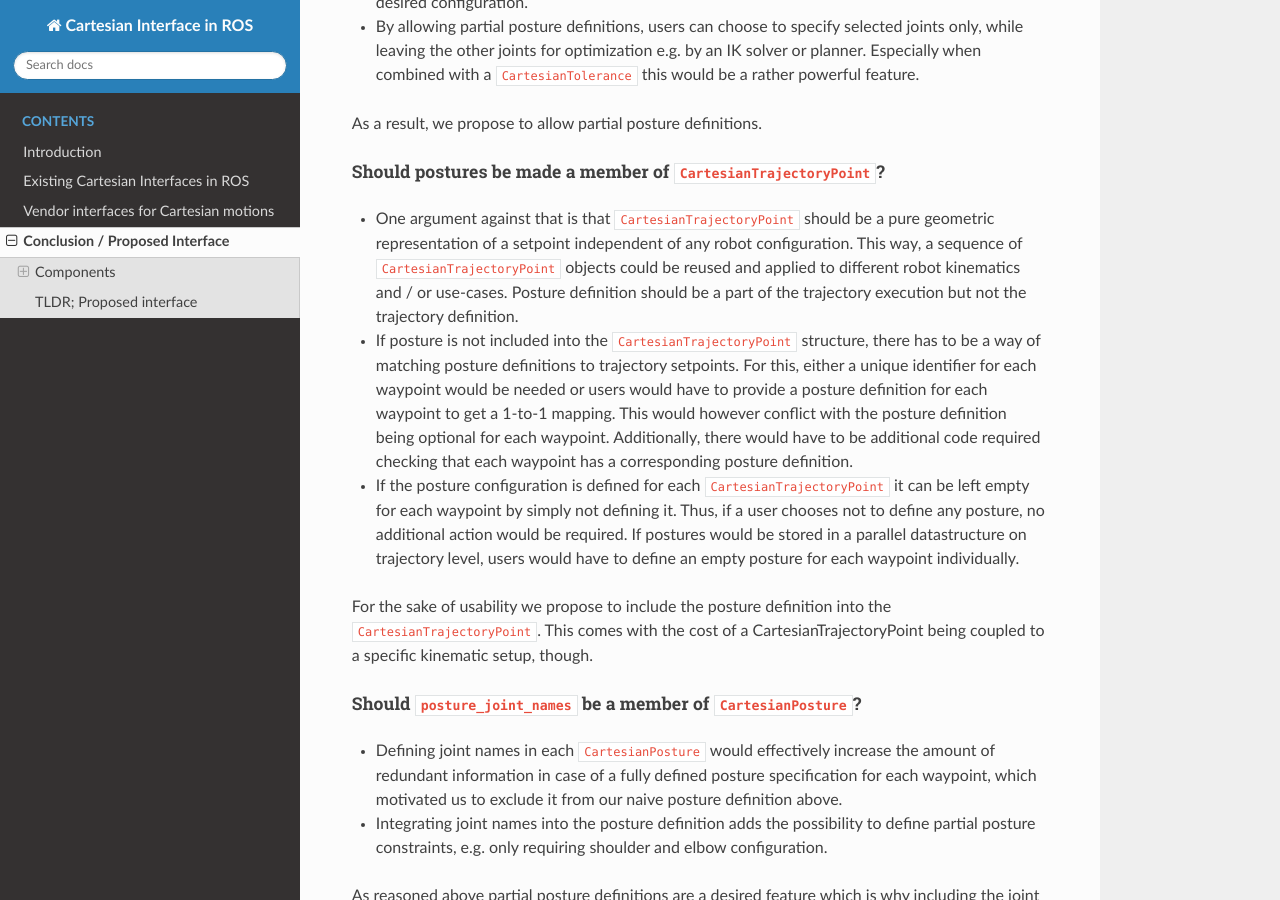
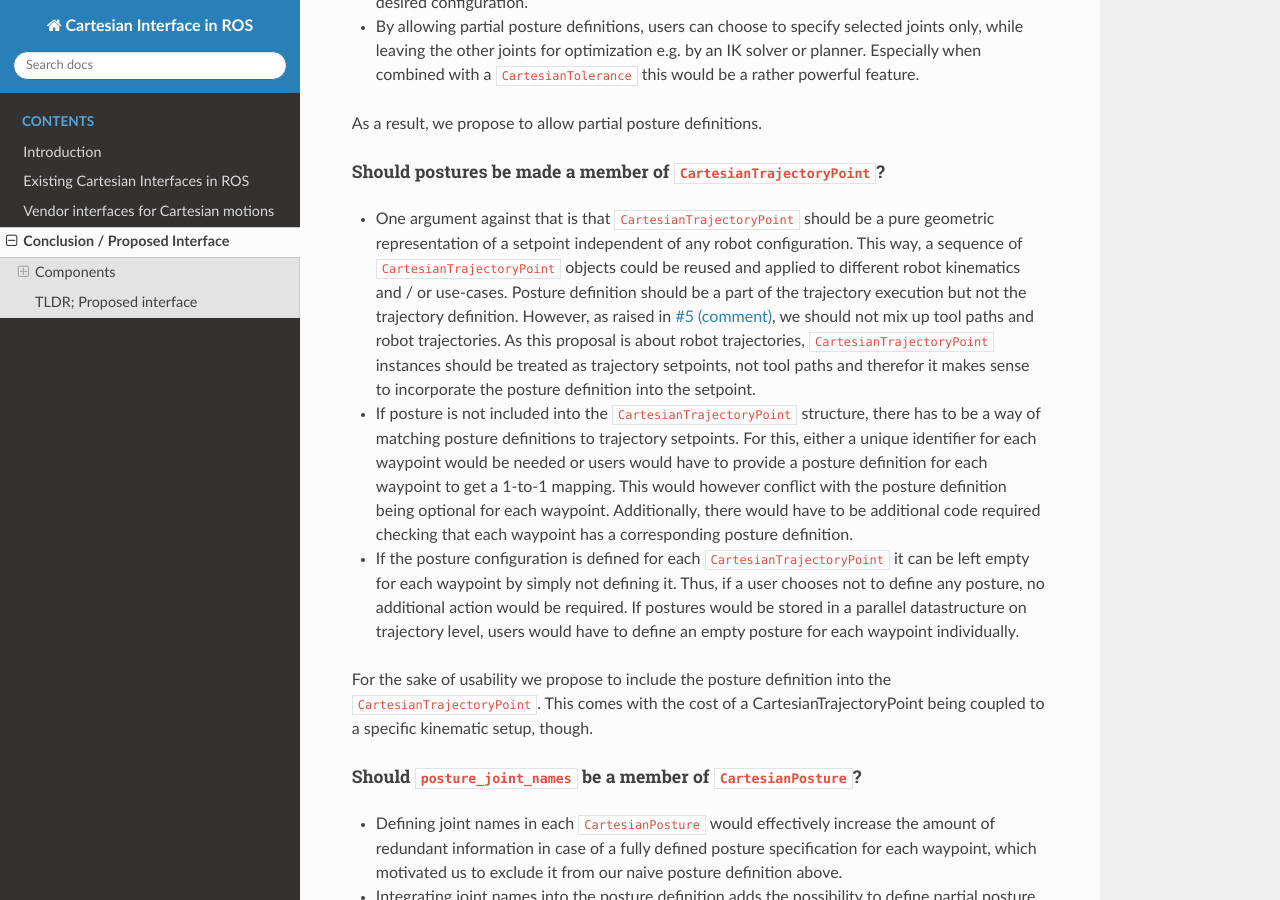
Before and after one commit to fzi-forschungszentrum-informatik/fzi_robot_interface_proposal, a Sphinx documentation site: the page built from source/proposal/index.rst, in a window 1280 px wide and 900 px high, scrolled down 2003 px. Built offline with Sphinx 7.4.7 and the Read the Docs theme 2.0.0, drawn with Linux system fonts in a browser that asks for light colours.

Commit message:
More reasoning for including posture into Waypoint definition

```diff
--- a/source/proposal/index.rst
+++ b/source/proposal/index.rst
@@ -108,7 +108,12 @@ Should postures be made a member of ``CartesianTrajectoryPoint``?
   representation of a setpoint independent of any robot configuration. This way, a sequence of
   ``CartesianTrajectoryPoint`` objects could be reused and applied to different robot kinematics and / or
   use-cases. Posture definition should be a part of the trajectory execution but not the trajectory
-  definition.
+  definition. However, as raised in `#5 (comment)
+  <https://github.com/fzi-forschungszentrum-informatik/fzi_robot_interface_proposal/issues/5#issuecomment-666235226>`_,
+  we should not mix up tool paths and robot trajectories. As this proposal is about robot
+  trajectories, ``CartesianTrajectoryPoint`` instances should be treated as trajectory setpoints,
+  not tool paths and therefor it makes sense to incorporate the posture definition into the
+  setpoint.
 * If posture is not included into the ``CartesianTrajectoryPoint`` structure, there has to be a way
   of matching posture definitions to trajectory setpoints. For this, either a unique identifier for
   each waypoint would be needed or users would have to provide a posture definition for each
```
